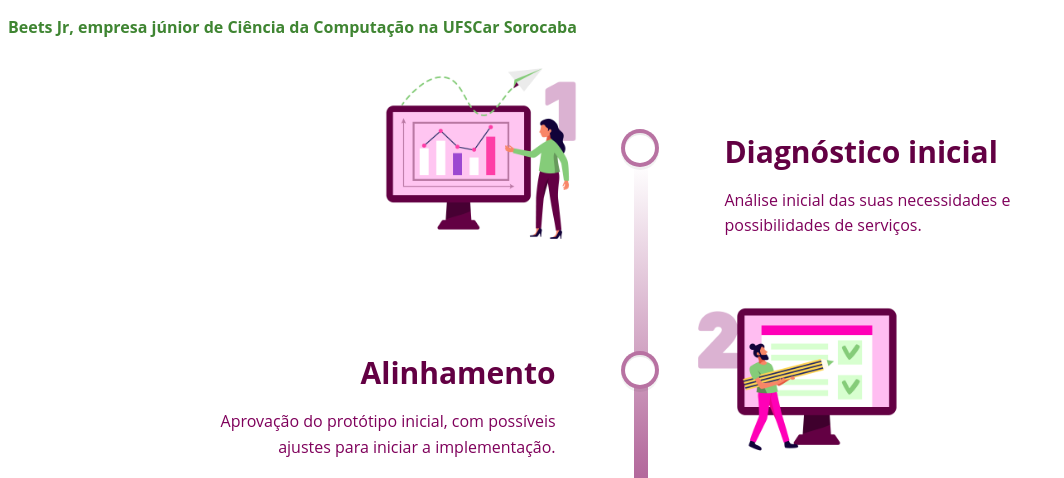
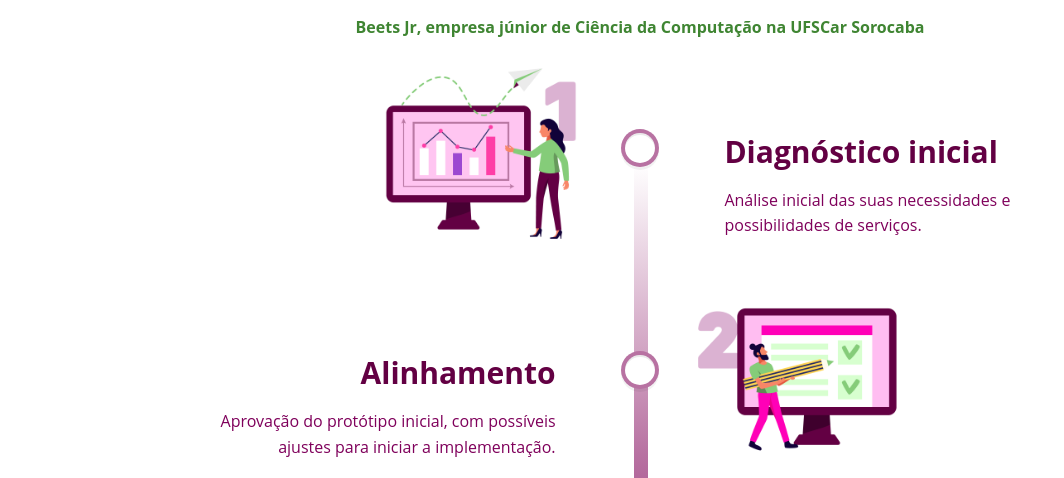
Before and after one commit to Beets-Jr/nosso-site, a PHP site: page / in a window 1280 px wide. Shown: the top 478 px of the page, without its empty margins (0-1064 px from the left). Run offline with PHP 8.4, Linux system fonts and the light colour scheme.

Commit message:
exclusão linha inutil

```diff
--- a/style.css
+++ b/style.css
@@ -209,7 +209,6 @@ html, body {
 
 #descricao {
     text-align: center;
-    max-width: fit-content;
     margin-bottom: 10%;
     color: #3F8532;
 }
```
